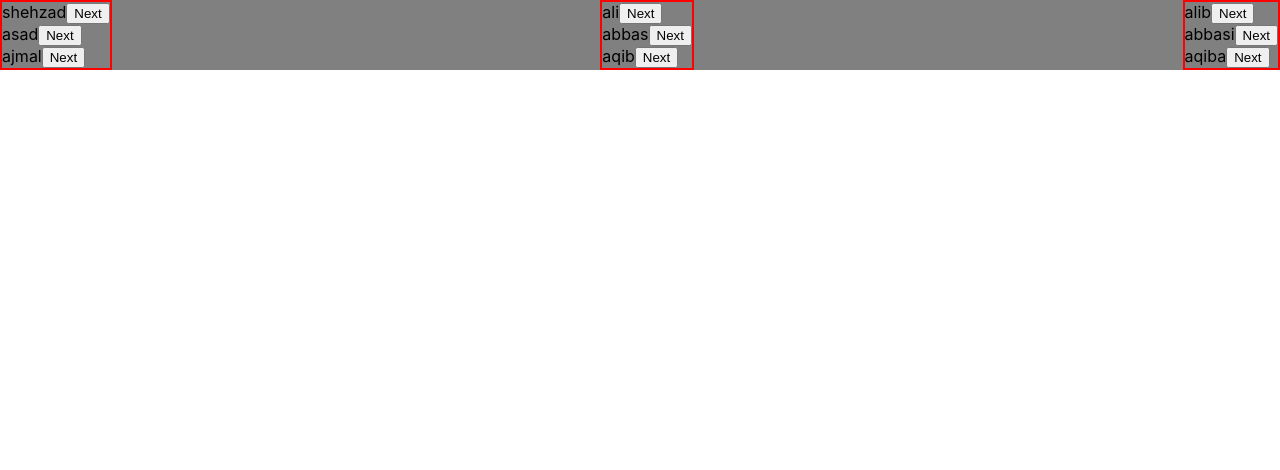
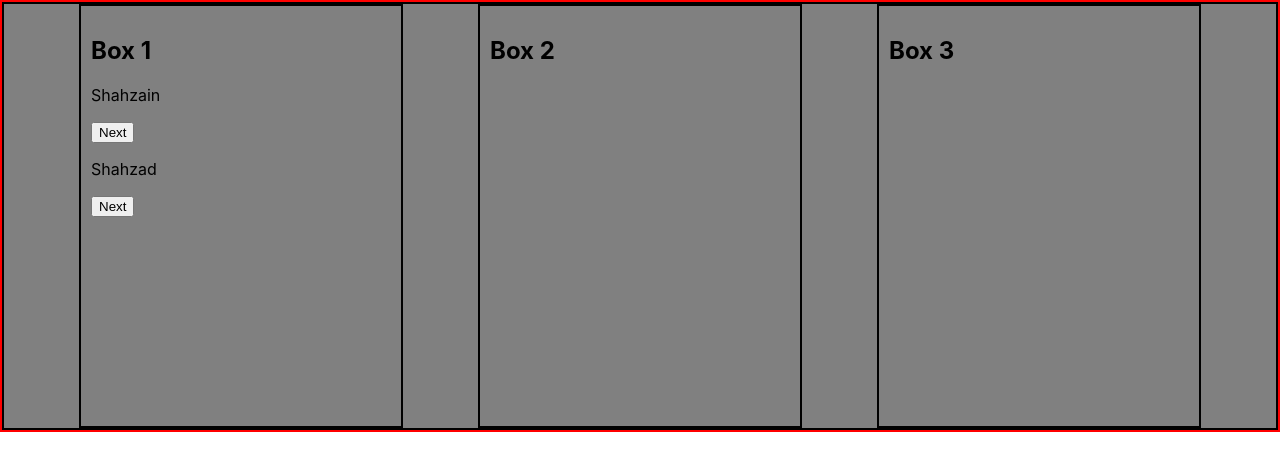
Before and after one commit to shahzadakram786/Practicing-useState-task3, a React (Create React App) app: page / in a window 1280 px wide. Shown: the top 470 px of the page. Built offline with nearby package versions, Linux system fonts and the light colour scheme.

Commit message:
task 3 almost complete

```diff
--- a/src/App.js
+++ b/src/App.js
@@ -1,10 +1,11 @@
 import "./App.css";
-import MainPage from "./pages/MainPage";
+import Home from "./pages/MainPage";
+
 
 function App() {
   return (
     <div>
-      <MainPage />
+      <Home />
     </div>
   );
 }
--- /dev/null
+++ b/src/components/Box/Box.js
@@ -0,0 +1,67 @@
+import React, { useState } from "react";
+// import Card from "../card/Card";
+
+const Box = () => {
+  const [boxes, setBoxes] = useState([
+    [
+      { text: "Shahzain", buttons: ["Next"] },
+      { text: "Shahzad", buttons: ["Next"] },
+    ],
+    [],
+    [],
+  ]);
+
+  const handleNextClick = (boxIndex, cardIndex) => {
+    const newBoxes = [...boxes];
+    const card = newBoxes[boxIndex].splice(cardIndex, 1)[0];
+    newBoxes[boxIndex + 1].push({ ...card, buttons: ["Previous", "Next"] });
+    setBoxes(newBoxes);
+  };
+
+  const handlePreviousClick = (boxIndex, cardIndex) => {
+    const newBoxes = [...boxes];
+    const card = newBoxes[boxIndex].splice(cardIndex, 1)[0];
+    newBoxes[boxIndex - 1].push({ ...card, buttons: ["Next"] });
+    setBoxes(newBoxes);
+  };
+
+  return (
+    <div
+      style={{
+        display: "flex",
+        flexDirection: "row",
+        border: "2px solid black",
+        width: "100%",
+        justifyContent: "space-evenly",
+      }}
+    >
+      {boxes.map((box, boxIndex) => (
+        <div
+          key={boxIndex}
+          style={{ border: "2px solid black", padding: "10px", height: "50vh" ,width:"300px"}}
+        >
+          <h2>Box {boxIndex + 1}</h2>
+          {box.map((card, cardIndex) => (
+            <div key={cardIndex} style={{ width: "300px" }}>
+              <p>{card.text}</p>
+              {card.buttons.map((button, buttonIndex) => (
+                <button
+                  key={buttonIndex}
+                  onClick={() =>
+                    button === "Next"
+                      ? handleNextClick(boxIndex, cardIndex)
+                      : handlePreviousClick(boxIndex, cardIndex)
+                  }
+                >
+                  {button}
+                </button>
+              ))}
+            </div>
+          ))}
+        </div>
+      ))}
+    </div>
+  );
+};
+
+export default Box;
--- a/src/components/Card/arrays.js
+++ /dev/null
@@ -1,46 +0,0 @@
-let arr1 = [
-  {
-    id: 1,
-    name: "shehzad",
-  },
-  {
-    id: 2,
-    name: "asad",
-  },
-  {
-    id: 3,
-    name: "ajmal",
-  },
-];
-
-let arr2 = [
-  {
-    id: 1,
-    name: "ali",
-  },
-  {
-    id: 2,
-    name: "abbas",
-  },
-  {
-    id: 3,
-    name: "aqib",
-  },
-];
-
-let arr3 = [
-    {
-      id: 1,
-      name: "alib",
-    },
-    {
-      id: 2,
-      name: "abbasi",
-    },
-    {
-      id: 3,
-      name: "aqiba",
-    },
-  ];
-
-module.exports = { arr1, arr2 ,arr3};
--- a/src/components/Card/index.jsx
+++ /dev/null
@@ -1,16 +0,0 @@
-import React from "react";
-import CardList from "../CardList";
-
-function Card({ data, nextData }) {
-  return (
-    <div
-      style={{
-        border: "2px solid red",
-      }}
-    >
-      <CardList data={data} nextData={nextData} />
-    </div>
-  );
-}
-
-export default Card;
--- a/src/components/CardList/index.jsx
+++ /dev/null
@@ -1,14 +0,0 @@
-import React from "react";
-import Data from "../Data";
-
-function CardList({ data, nextData }) {
-  return (
-    <div>
-      {data.map((item, index) => {
-        return <Data {...item} nextData={nextData } />;
-      })}
-    </div>
-  );
-}
-
-export default CardList;
--- a/src/components/Data/index.jsx
+++ b/src/components/Data/index.jsx
@@ -1,19 +1,19 @@
-import React from "react";
+// import React from "react";
 
-function Data({ id, name, nextData }) {
-  const handleNext = () => {
-    let newData = {
-      id: id,
-      name: name,
-    };
-    nextData(newData);
-  };
-  return (
-    <div>
-      <span>{name}</span>
-      <button onClick={handleNext}>Next</button>
-    </div>
-  );
-}
+// function Data({ id, name, nextData }) {
+//   const handleNext = () => {
+//     let newData = {
+//       id: id,
+//       name: name,
+//     };
+//     nextData(newData);
+//   };
+//   return (
+//     <div>
+//       <span>{name}</span>
+//       <button onClick={handleNext}>Next</button>
+//     </div>
+//   );
+// }
 
-export default Data;
+// export default Data;
--- /dev/null
+++ b/src/components/card/Card.js
@@ -0,0 +1,22 @@
+// import React from "react";
+
+
+// function Card({ card, handleNext, handlePrev }) {
+//   const handleNextClick = () => {
+//     handleNext(card.id);
+//   };
+
+//   const handlePrevClick = () => {
+//     handlePrev(card.id);
+//   };
+
+//   return (
+//     <div className="card">
+//       <p>{card.name}</p>
+//       {handlePrev && <button onClick={handlePrevClick}>Previous</button>}
+//       {handleNext && <button onClick={handleNextClick}>Next</button>}
+//     </div>
+//   );
+// }
+
+// export default Card;
--- a/src/pages/MainPage/index.jsx
+++ b/src/pages/MainPage/index.jsx
@@ -1,25 +1,17 @@
+
 import React from "react";
-import Card from "../../components/Card";
-import { arr1, arr2, arr3 } from "../../components/Card/arrays";
+import "./mainpage.css";
+import Box from "../../components/Box/Box";
 
-function MainPage() {
-  const nextData = (info) => {
-    console.log(info);
-  };
+// parent
+function Home() {
   return (
-    <div
-      style={{
-        display: "flex",
-        justifyContent: "space-between",
-        width: "100%",
-        background:"grey"
-      }}
-    >
-      <Card data={arr1} nextData={nextData} />
-      <Card data={arr2} nextData={nextData} />
-      <Card data={arr3} nextData={nextData} />
+    <div className="app" >
+     <Box className="Boxes"/>
+
+
     </div>
   );
 }
 
-export default MainPage;
+export default Home;
--- /dev/null
+++ b/src/pages/MainPage/mainpage.css
@@ -0,0 +1,42 @@
+/* App.css */
+
+.app {
+    display: flex;
+    background-color: grey;
+    justify-content: space-around;
+    border: 2px solid red;
+
+  }
+
+
+  /* .app  div{ */
+    /* border: 2px soli/d grey; */
+   /* display: flex; */
+   /* flex-direction: column; */
+   /* justify-content: space-around; */
+  /* } */
+
+  /* .Boxes{
+    display: flex;
+    border-radius: 2px solid white;
+    /* justify-content: space-around; */
+    /* flex-direction: column; */
+  /* } */
+  /* .box {
+    flex: 1;
+    margin: 10px;
+    padding: 10px;
+    border: 2px solid #333;
+  } */
+
+  .card {
+    margin: 5px 0;
+  }
+
+  .card p {
+    margin: 0;
+  }
+
+  .card button {
+    margin-right: 5px;
+  }
```
